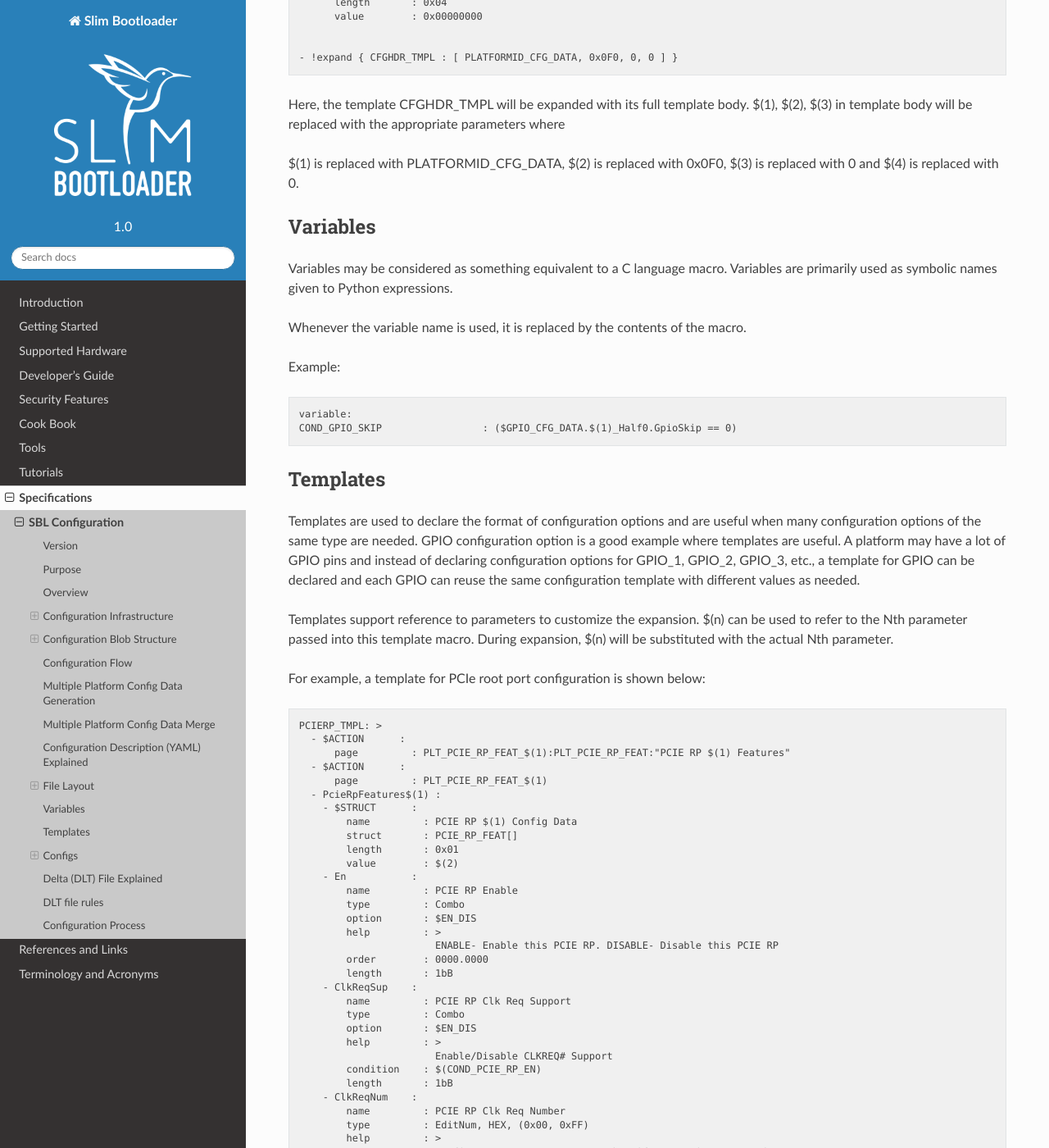
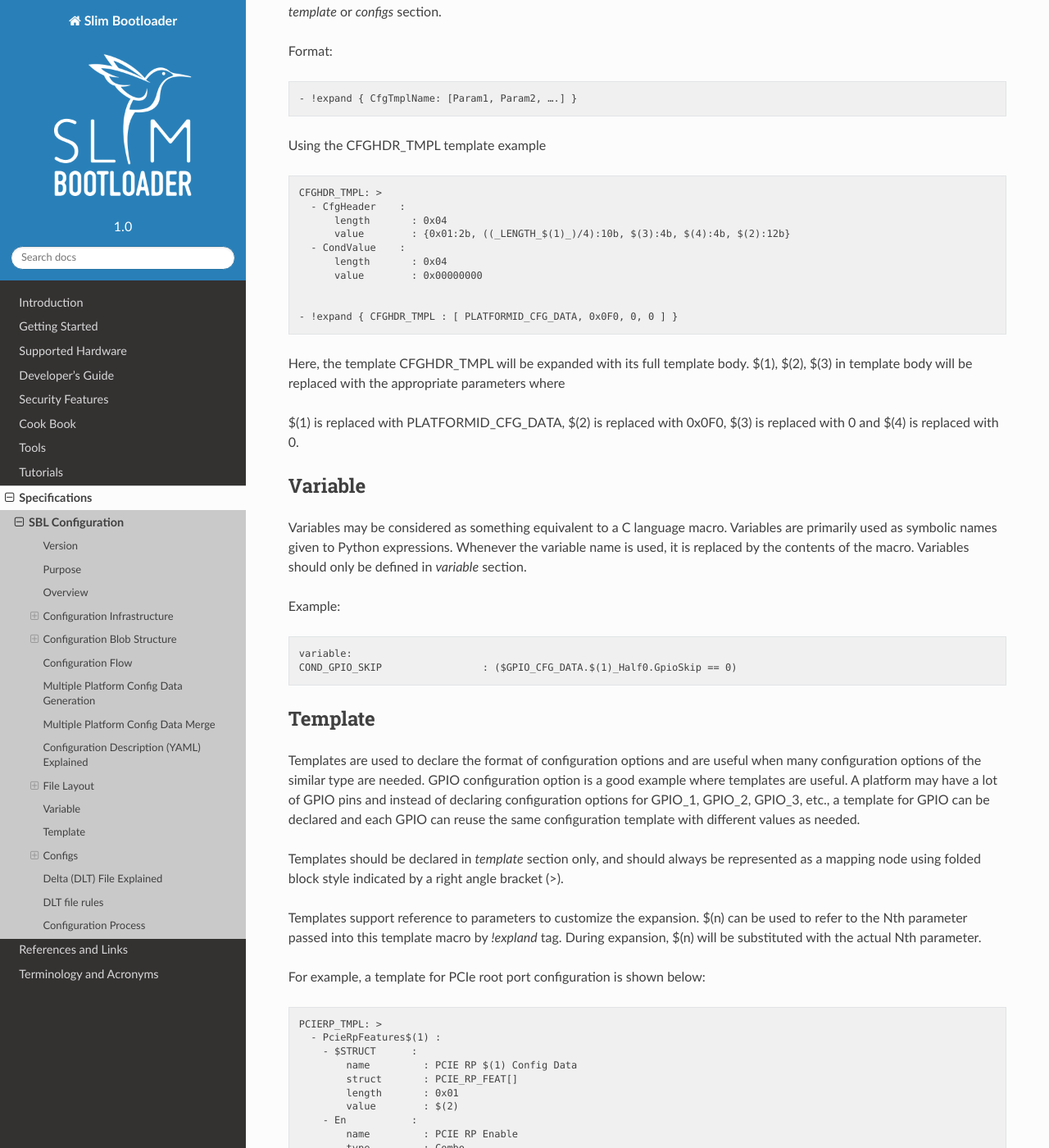
Before and after one commit to slimbootloader/documentation, a Sphinx documentation site: the page built from source/specs/config.rst, in a window 1280 px wide and 1400 px high, scrolled down 12480 px. Shown: the whole window at 82% size. Built offline with Sphinx 7.4.7 and the Read the Docs theme 2.0.0, drawn with Linux system fonts in a browser that asks for light colours; some of the changed text lies outside the part shown.

Commit message:
Minor changes to SBL Configuration spec for accuracy
Addd some statements to make the description more accurate.

Signed-off-by: Maurice Ma <maurice.ma@intel.com>

```diff
--- a/source/specs/config.rst
+++ b/source/specs/config.rst
@@ -386,7 +386,7 @@
 
 The configuration YAML file has a basic organization as below
 
--  A collection of **Variables**
+-  **Variable** declarations
 
 -  **Template** declarations
 
@@ -420,12 +420,15 @@
 
 Since the page: value(s) is a meta-data used by the tool (not a
 configuration option itself), it has be preceded by the **$ACTION**
-directive.
+node.
 
 Format::
 
-  PAGE:PageId1 : ParentPageId1 : PageTxetDescription1, PageId2 : ParentPageId2 : PageTxetDescription2
+  page:  PageId1:ParentPageId1:PageTxetDescription1, PageId2:ParentPageId2:PageTxetDescription2
 
+If a root page needs to be defined, the ParentPageId could be empty as below::
+
+  page:  RootPageId::RootPageTxetDescription
 
 .. image:: /images/YAMLPage.PNG
 
@@ -469,8 +472,6 @@
 
   - $ACTION      :
       page       : FEATURES:PLT:"Features"
-  - $ACTION      :
-      page       : FEATURES
   - FEATURES_CFG_DATA :
     - !expand { CFGHDR_TMPL : [ FEATURES_CFG_DATA, 0x310, 0, 0 ] }
     - !expand { FEATURES_TMPL : [  0x0000001F ] }
@@ -492,22 +493,29 @@
 Additional YAML files are included in the CfgDataDef.yaml using
 “!include” tag.
 
-*!include* statement may appear within any section. The *!include* file
-content must match the content type of the current section definition,
-contain complete sections, or combination of both.
+*!include* statement may appear within any section. A relative file path
+is required to specific the file path to be included.  This path should
+be relative to the current yaml file containing the *!include* statement.
+The file content to be included must match the content type of the current
+section definition, contain complete sections, or combination of both.
 
 Statements in *!include* files must not break the integrity of the Yaml
 file, the included file is read by parsing tools in the exact position
 of the file, and is functionally equivalent to copying contents of the
-included file and pasting them into Yaml.
+included file and pasting them into Yaml. The indentation of the included
+file will be adjusted automatically so that the top-level indentation in
+the included file has the same level as the *!include* statement line.
+line.
 
-Example
+Format::
 
-::
+  - !include RelativeFilePath
 
-  !include Platform/CommonBrdPkg/CfgData/CfgData.yaml
+Example::
 
-  !include Platform/Rvp7Pkg/CfgData/CfgData_GPIO.yaml
+  - !include Platform/CommonBrdPkg/CfgData/CfgData.yaml
+
+  - !include Platform/Rvp7Pkg/CfgData/CfgData_GPIO.yaml
 
 
 .. _sbl_expand:
@@ -515,7 +523,8 @@
 !EXPAND
 ^^^^^^^
 
-“!expand” tag is used for declaring a configuration option using a template (:ref:`sbl_template`).
+“!expand” tag is used for declaring a configuration option defined by a template (:ref:`sbl_template`).
+*!expand* tag can only appear in *template* or *configs* section.
 
 Format::
 
@@ -544,15 +553,14 @@
 $(4) is replaced with 0.
 
 
-Variables
+Variable
 ---------
 
 Variables may be considered as something equivalent to a C language
 macro. Variables are primarily used as symbolic names given to Python
-expressions.
-
-Whenever the variable name is used, it is replaced by the contents of
-the macro.
+expressions. Whenever the variable name is used, it is replaced by the
+contents of the macro. Variables should only be defined in *variable*
+section.
 
 Example::
 
@@ -562,28 +570,29 @@
 
 .. _sbl_template:
 
-Templates
+Template
 ---------
 
 Templates are used to declare the format of configuration options and
-are useful when many configuration options of the same type are needed.
+are useful when many configuration options of the similar type are needed.
 GPIO configuration option is a good example where templates are useful.
 A platform may have a lot of GPIO pins and instead of declaring
 configuration options for GPIO_1, GPIO_2, GPIO_3, etc., a template for
 GPIO can be declared and each GPIO can reuse the same configuration
 template with different values as needed.
 
+Templates should be declared in *template* section only, and should always be
+represented as a mapping node using folded block style indicated by a right
+angle bracket (>).
+
 Templates support reference to parameters to customize the expansion.
 $(n) can be used to refer to the Nth parameter passed into this template
-macro. During expansion, $(n) will be substituted with the actual Nth parameter.
+macro by *!expland* tag.  During expansion, $(n) will be substituted with the
+actual Nth parameter.
 
 For example, a template for PCIe root port configuration is shown below::
 
   PCIERP_TMPL: >
-    - $ACTION      :
-        page         : PLT_PCIE_RP_FEAT_$(1):PLT_PCIE_RP_FEAT:"PCIE RP $(1) Features"
-    - $ACTION      :
-        page         : PLT_PCIE_RP_FEAT_$(1)
     - PcieRpFeatures$(1) :
       - $STRUCT      :
           name         : PCIE RP $(1) Config Data
```
Also changed, not shown: other parts of source/specs/config.rst (+1 -1 lines).
